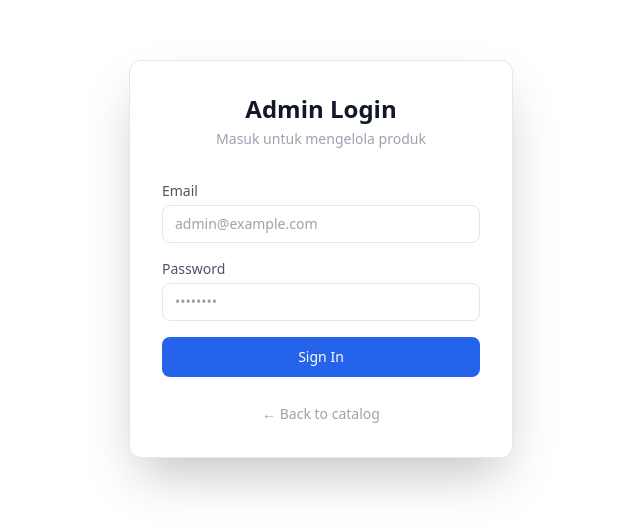
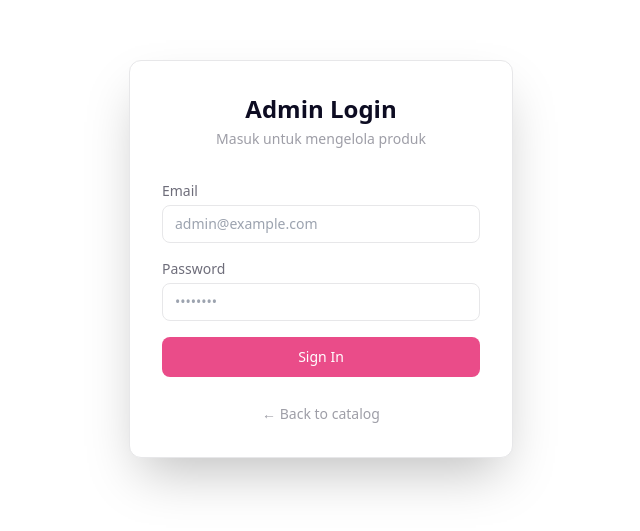
Before and after one commit to RascaL023/Company_Elvan-Electronic-Catalouge, a React (Vite) app: page /admin/login in a window 1280 px wide. Shown: the part 141-672 px from the top of the page, without its empty margins (319-959 px from the left). Built offline with nearby package versions, Linux system fonts and the light colour scheme; no server answers.

Commit message:
fix(UI): dribble inspired, pink accent

```diff
--- a/src/app/router.tsx
+++ b/src/app/router.tsx
@@ -37,7 +37,7 @@ const LoginPage = lazy(() =>
 function LoadingFallback() {
   return (
     <div className="flex items-center justify-center min-h-screen">
-      <div className="animate-spin rounded-full h-8 w-8 border-b-2 border-indigo-600" />
+      <div className="animate-spin rounded-full h-8 w-8 border-b-2 border-primary" />
     </div>
   );
 }
--- a/src/components/layout/Footer.tsx
+++ b/src/components/layout/Footer.tsx
@@ -4,31 +4,31 @@ export function Footer() {
   const year = new Date().getFullYear();
 
   return (
-    <footer className="bg-primary shadow-inner">
+    <footer className="border-t border-border bg-surface">
       <div className="max-w-7xl mx-auto px-4 sm:px-6 lg:px-8 py-8">
         <div className="flex flex-col sm:flex-row items-center justify-between gap-4 text-sm">
-          <p className="text-primary-muted">
+          <p className="text-ink-secondary">
             &copy; {year} {storageConfig.storeName}.{' '}
-            <span className="text-primary-muted/70">
+            <span className="text-ink-muted">
               {storageConfig.companyName}
             </span>
           </p>
           <div className="flex items-center gap-4">
             <a
               href="#"
-              className="text-primary-muted hover:text-primary-text transition-colors"
+              className="text-ink-muted hover:text-ink-secondary transition-colors"
             >
               About
             </a>
             <a
               href="#"
-              className="text-primary-muted hover:text-primary-text transition-colors"
+              className="text-ink-muted hover:text-ink-secondary transition-colors"
             >
               Contact
             </a>
             <a
               href="#"
-              className="text-primary-muted hover:text-primary-text transition-colors"
+              className="text-ink-muted hover:text-ink-secondary transition-colors"
             >
               Privacy
             </a>
--- a/src/components/layout/Header.tsx
+++ b/src/components/layout/Header.tsx
@@ -18,24 +18,24 @@ export function Header() {
   };
 
   return (
-    <header className="sticky top-0 z-40 bg-primary shadow">
-      <div className="max-w-7xl mx-auto px-4 sm:px-6 lg:px-8">
-        <div className="flex items-center justify-between h-16 gap-4">
+    <header className="sticky top-0 z-40 bg-surface border-b border-border">
+      <div className="mx-auto px-6 sm:px-10 lg:px-16">
+        <div className="flex items-center justify-between h-20 gap-6">
           <Link to="/" className="shrink-0">
-            <div className="text-xl font-bold text-primary-text">
+            <div className="text-2xl font-bold text-primary tracking-tight">
               {storageConfig.storeName}
             </div>
-            <div className="text-xs text-primary-muted -mt-0.5">
+            <div className="text-sm text-ink-secondary -mt-0.5">
               {storageConfig.companyName}
             </div>
           </Link>
-          <div className="flex-1 flex justify-center">
+          <div className="flex-1 max-w-xl flex justify-center mx-auto">
             <SearchBar value={search} onChange={handleSearchChange} />
           </div>
           <div className="flex items-center gap-3 shrink-0">
             <button
               onClick={toggle}
-              className="p-2 text-primary-muted hover:text-primary-text transition-colors rounded-lg hover:bg-white/10"
+              className="p-2 text-ink-muted hover:text-ink-secondary transition-colors rounded-lg hover:bg-surface-hover"
               aria-label={isDark ? 'Switch to light mode' : 'Switch to dark mode'}
             >
               {isDark ? (
@@ -48,12 +48,6 @@ export function Header() {
                 </svg>
               )}
             </button>
-            <Link
-              to="/admin"
-              className="text-sm text-primary-muted hover:text-primary-text transition-colors"
-            >
-              Admin
-            </Link>
           </div>
         </div>
       </div>
--- a/src/components/ui/Rating.tsx
+++ b/src/components/ui/Rating.tsx
@@ -8,7 +8,7 @@ export function Rating({ rate, count }: RatingProps) {
 
   return (
     <div className="flex items-center gap-1 text-sm">
-      <span className="text-yellow-400">
+      <span className="text-primary">
         {'★'.repeat(starCount)}
         {'☆'.repeat(5 - starCount)}
       </span>
--- a/src/components/ui/SearchBar.tsx
+++ b/src/components/ui/SearchBar.tsx
@@ -8,7 +8,7 @@ export function SearchBar({ value, onChange }: SearchBarProps) {
     <div className="relative w-full max-w-md">
       <div className="absolute inset-y-0 left-0 flex items-center pl-3 pointer-events-none">
         <svg
-          className="w-5 h-5 text-ink-muted"
+          className="w-5 h-5 text-primary"
           fill="none"
           stroke="currentColor"
           viewBox="0 0 24 24"
--- a/src/features/admin/AdminLayout.tsx
+++ b/src/features/admin/AdminLayout.tsx
@@ -30,13 +30,13 @@ export function AdminLayout() {
 
   return (
     <div className="min-h-screen flex flex-col bg-surface-alt">
-      <header className="sticky top-0 z-40 bg-primary shadow">
+      <header className="sticky top-0 z-40 bg-surface border-b border-border">
         <div className="max-w-7xl mx-auto px-4 sm:px-6 lg:px-8">
           <div className="flex items-center justify-between h-14">
             <div className="flex items-center gap-6">
               <Link
                 to="/admin"
-                className="text-lg font-bold text-primary-text tracking-tight"
+                className="text-lg font-bold text-primary tracking-tight"
               >
                 Admin Panel
               </Link>
@@ -51,8 +51,8 @@ export function AdminLayout() {
                       to={item.to}
                       className={`px-3 py-1.5 text-sm rounded-md transition-colors ${
                         active
-                          ? 'bg-white/10 text-primary-text'
-                          : 'text-primary-muted hover:text-primary-text hover:bg-white/5'
+                          ? 'bg-primary text-primary-text'
+                          : 'text-ink-secondary hover:text-ink hover:bg-surface-hover'
                       }`}
                     >
                       {item.label}
@@ -62,18 +62,18 @@ export function AdminLayout() {
               </nav>
             </div>
             <div className="flex items-center gap-4">
-              <span className="text-sm text-primary-muted">
+              <span className="text-sm text-ink-muted">
                 {user.email}
               </span>
               <button
                 onClick={logout}
-                className="text-sm text-primary-muted hover:text-primary-text transition-colors"
+                className="text-sm text-ink-muted hover:text-ink transition-colors"
               >
                 Logout
               </button>
               <Link
                 to="/"
-                className="text-sm text-primary-muted hover:text-primary-text transition-colors"
+                className="text-sm text-ink-muted hover:text-ink transition-colors"
               >
                 View Site
               </Link>
--- a/src/features/products/ProductCard.tsx
+++ b/src/features/products/ProductCard.tsx
@@ -15,7 +15,7 @@ export function ProductCard({ product, onQuickView }: ProductCardProps) {
   const thumbnailUrl = ImageService.getThumbnailUrl(primaryImage);
 
   return (
-    <div className="bg-surface rounded-xl shadow-md hover:shadow-xl transition-all duration-300 overflow-hidden flex flex-col group border border-border">
+    <div className="bg-surface rounded-xl shadow-sm hover:-translate-y-1 hover:shadow-lg transition-all duration-300 overflow-hidden flex flex-col group border border-border">
       <Link
         to={`/product/${product.id}`}
         className="aspect-square bg-surface-alt p-6 sm:p-8 flex items-center justify-center overflow-hidden"
--- a/src/index.css
+++ b/src/index.css
@@ -4,22 +4,24 @@
 
 @layer base {
   :root {
-    --color-primary: #2563eb;
-    --color-primary-light: #60a5fa;
-    --color-primary-dark: #1d4ed8;
-    --color-primary-bg: #eff6ff;
+    --color-primary: #EA4C89;
+    --color-primary-light: #F5A5C4;
+    --color-primary-dark: #D93A75;
+    --color-primary-bg: #FDF0F5;
     --color-primary-text: #ffffff;
-    --color-primary-muted: #93c5fd;
+    --color-primary-muted: #E882A8;
 
     --color-surface: #ffffff;
-    --color-surface-alt: #f9fafb;
-    --color-surface-hover: #f3f4f6;
+    --color-surface-alt: #F3F3F4;
+    --color-surface-hover: #F8F8F8;
 
-    --color-ink: #111827;
-    --color-ink-secondary: #4b5563;
-    --color-ink-muted: #9ca3af;
+    --color-ink: #0D0C22;
+    --color-ink-secondary: #6E6D7A;
+    --color-ink-muted: #9E9EA7;
 
-    --color-border: #e5e7eb;
+    --color-border: #E7E7E9;
+    --color-link: #0066FF;
+    --color-btn-dark: #0D0C22;
   }
 
   .dark {
@@ -39,6 +41,8 @@
     --color-ink-muted: #64748b;
 
     --color-border: #334155;
+    --color-link: #60a5fa;
+    --color-btn-dark: #0f172a;
   }
 
   html.dark {
--- a/tailwind.config.js
+++ b/tailwind.config.js
@@ -27,6 +27,8 @@ export default {
           muted: 'var(--color-ink-muted)',
         },
         border: 'var(--color-border)',
+        link: 'var(--color-link)',
+        'btn-dark': 'var(--color-btn-dark)',
       },
     },
   },
```
